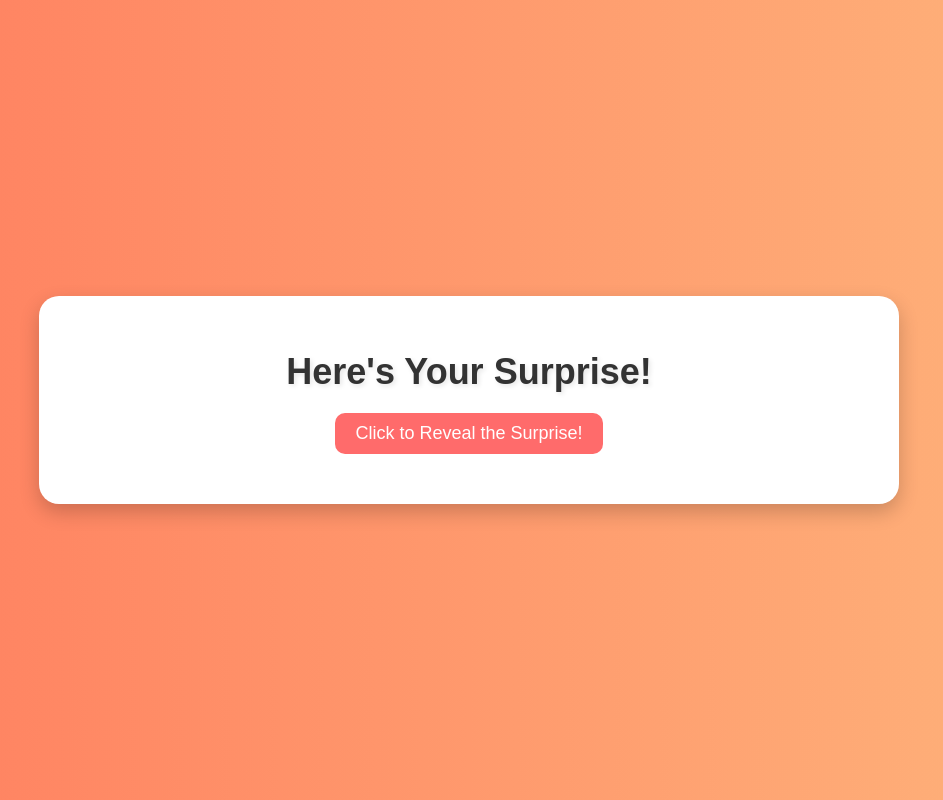
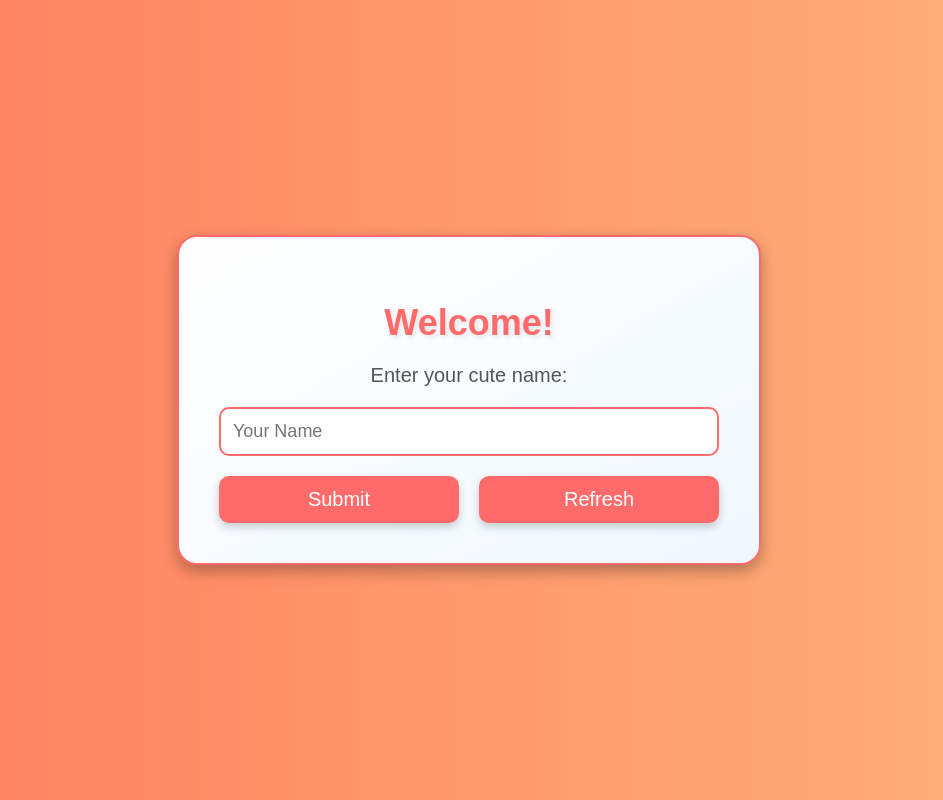
Before and after one commit to achavan2025/Personal, a plain HTML site: page index.html in a window 1280 px wide. Shown: the whole page, without its empty margins (171-1114 px from the left). Drawn offline with Linux system fonts and the light colour scheme.

Commit message:
Your commit message here

```diff
--- a/index.html
+++ b/index.html
@@ -3,83 +3,108 @@
 <head>
     <meta charset="UTF-8">
     <meta name="viewport" content="width=device-width, initial-scale=1.0">
-    <title>Surprise Image with Music</title>
+    <title>Enter Your Name</title>
     <style>
         body {
+            font-family: 'Arial', sans-serif;
+            background: linear-gradient(to right, #ff7e5f, #feb47b);
             display: flex;
             justify-content: center;
             align-items: center;
             height: 100vh;
             margin: 0;
-            background: linear-gradient(to right, #ff7e5f, #feb47b);
-            font-family: 'Arial', sans-serif;
+            background-attachment: fixed;
         }
         .container {
+            background: linear-gradient(to bottom right, #ffffff, #f0f8ff);
+            border: 2px solid #ff6b6b;
+            padding: 40px;
+            border-radius: 20px;
+            box-shadow: 0 6px 15px rgba(0, 0, 0, 0.3);
             text-align: center;
-            padding: 30px;
-            background-color: #ffffff;
-            border-radius: 20px;
-            box-shadow: 0 8px 20px rgba(0, 0, 0, 0.2);
-            max-width: 800px;
+            max-width: 500px;
             width: 100%;
+            margin: 20px;
+            transition: transform 0.2s ease-in-out;
+        }
+        .container:hover {
+            transform: scale(1.05);
         }
         h1 {
-            color: #333;
+            color: #ff6b6b;
             font-size: 36px;
             margin-bottom: 20px;
             text-shadow: 2px 2px 5px rgba(0, 0, 0, 0.1);
         }
-        .reveal-btn {
-            background-color: #ff6b6b;
-            border: none;
-            color: white;
-            padding: 10px 20px;
-            font-size: 18px;
-            cursor: pointer;
-            border-radius: 10px;
-            transition: background-color 0.3s ease, transform 0.2s ease;
-            margin-bottom: 20px;
-        }
-        .reveal-btn:hover {
-            background-color: #d64541;
-            transform: scale(1.05);
-        }
-        .image-container {
+        form {
             display: flex;
-            justify-content: center;
+            flex-direction: column;
             gap: 20px;
         }
-        img {
-            max-width: 250px;
-            max-height: 250px;
-            border-radius: 15px;
-            display: none;
-            box-shadow: 0 6px 15px rgba(0, 0, 0, 0.2);
+        label {
+            font-size: 20px;
+            color: #555;
+        }
+        input {
+            padding: 12px;
+            font-size: 18px;
+            border: 2px solid #ff6b6b;
+            border-radius: 10px;
+            outline: none;
+            transition: border-color 0.3s;
+        }
+        input:focus {
+            border-color: #d64541;
+        }
+        .buttons {
+            display: flex;
+            justify-content: space-between;
+            gap: 10px;
+        }
+        button {
+            padding: 12px;
+            background-color: #ff6b6b;
+            color: white;
+            font-size: 20px;
+            border: none;
+            border-radius: 10px;
+            cursor: pointer;
+            box-shadow: 0 4px 10px rgba(0, 0, 0, 0.2);
+            transition: background-color 0.3s, box-shadow 0.3s;
+            width: 48%;
+        }
+        button:hover {
+            background-color: #d64541;
+            box-shadow: 0 6px 15px rgba(0, 0, 0, 0.3);
+        }
+
+        /* Media Queries for Mobile Devices */
+        @media (max-width: 768px) {
+            .container {
+                padding: 30px;
+            }
+            input {
+                font-size: 16px;
+                padding: 10px;
+            }
+            button {
+                font-size: 18px;
+            }
         }
     </style>
-    <script>
-        function revealImages() {
-            const images = document.querySelectorAll('img');
-            images.forEach(img => {
-                img.style.display = 'block';
-            });
-        }
-    </script>
 </head>
 <body>
     <div class="container">
-        <h1>Here's Your Surprise!</h1>
-        <button class="reveal-btn" onclick="revealImages()">Click to Reveal the Surprise!</button>
-        <div class="image-container">
-            <img src="1 (2).jpg" alt="Surprise Image 1">
-            <img src="2.jpg" alt="Surprise Image 2">
-        </div>
+        <h1>Welcome!</h1>
+        <form action="welcome.html" method="GET">
+            <label for="name">Enter your cute name:</label>
+            <input type="text" id="name" name="name" placeholder="Your Name" required>
+            <div class="buttons">
+                <button type="submit">Submit</button>
+                <!-- Refresh button that leads to a third page -->
+                <button type="button" onclick="window.location.href='thirdpage.html'">Refresh</button>
+            </div>
+        </form>
     </div>
-
-    <!-- Background music -->
-    <audio autoplay loop>
-        <source src="path-to-your-music-file/dekho_na_zulfon.mp3" type="audio/mp3">
-        Your browser does not support the audio element.
-    </audio>
 </body>
 </html>
```
Also changed, not shown: welcome.html (+0 -116 lines).
